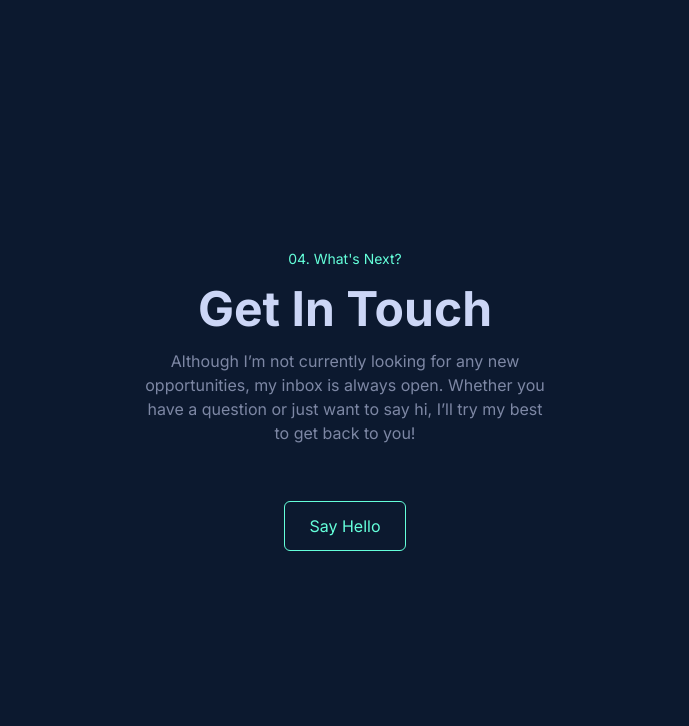
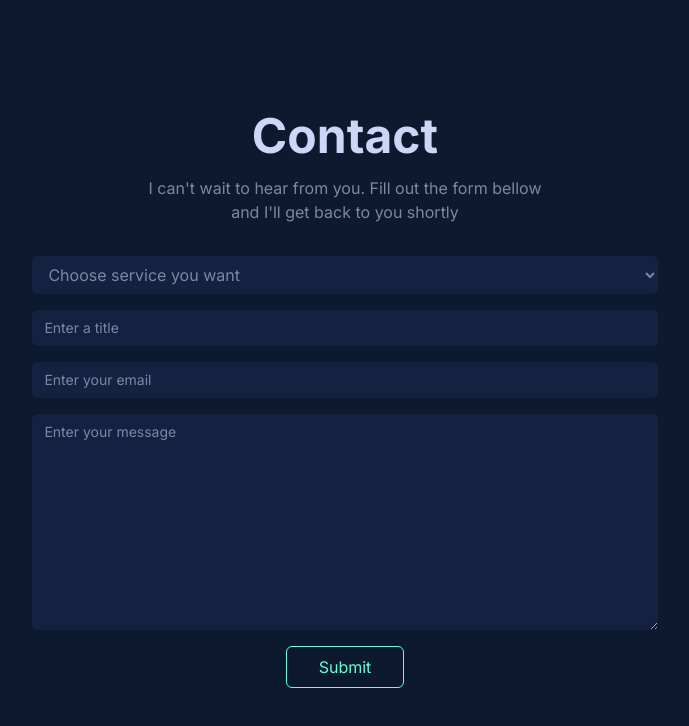
Before and after one commit to mohamed7372/Portfolio, a React (Create React App) app: page / in a window 1280 px wide. Both pictures are taken after a click on the button "Say Hello". Shown: the part 3230-3956 px from the top of the page, without its empty margins (295-984 px from the left). Built offline with nearby package versions, Linux system fonts and the light colour scheme.

Commit message:
create contact form

```diff
--- /dev/null
+++ b/src/components/form/ContactForm.jsx
@@ -0,0 +1,23 @@
+import React from 'react'
+import Button from '../ui/Button'
+
+const ContactForm = () => {
+    return (
+        <form className='flex flex-col w-full'>
+            <select name="" id="" className='rounded-md outline-none px-3 py-2 bg-secondary-250'>
+                <option value="" selected>Choose service you want</option>
+                <option value="">Need A webSite</option>
+                <option value="">Make a deal with you</option>
+            </select>
+            <input type="text" name="title" id="title" placeholder='Enter a title' className='placeholder-secondary-200 text-secondary-100 mt-4 rounded-md outline-none px-3 py-2 text-sm bg-secondary-250'/>
+
+            <input type="email" name="email" id="email" placeholder='Enter your email' className='placeholder-secondary-200 text-secondary-100 mt-4 rounded-md outline-none px-3 py-2 text-sm bg-secondary-250'/>
+
+            <textarea name="message" id="message" placeholder='Enter your message' cols="30" rows="10" className='placeholder-secondary-200 text-secondary-100 mt-4 rounded-md outline-none px-3 py-2 text-sm bg-secondary-250 max-h-64'></textarea>
+
+            <button type="submit" className='rounded-md border mt-4 border-primary-200 text-primary-200 py-2 px-8 w-fit m-auto'>Submit</button>
+        </form>
+    )
+}
+
+export default ContactForm
--- a/src/components/sections/Contact.jsx
+++ b/src/components/sections/Contact.jsx
@@ -1,13 +1,27 @@
-import React from 'react'
+import React, { useState } from 'react'
+import ContactForm from '../form/ContactForm'
 import Button from '../ui/Button'
 
 const Contact = () => {
+    const [sendMsg, showSendMsg] = useState(false)
+
     return (
-        <div className='responsive min-h-screen flex flex-col justify-center items-center'>
-            <h4 className='text-sm text-primary-200'>04. What's Next?</h4>
-            <h1 className='text-5xl font-bold text-secondary-100 mt-4 mb-4'>Get In Touch</h1>
-            <p className='text-secondary-200 w-1/2 text-center mb-14'>Although I’m not currently looking for any new opportunities, my inbox is always open. Whether you have a question or just want to say hi, I’ll try my best to get back to you!</p>
-            <Button name_btn={'Say Hello'} padding='px-6 py-3'/>
+        <div className='responsive min-h-screen flex flex-col justify-center items-center' id='contact'>
+            {!sendMsg
+                ?
+                <>
+                    <h4 className='text-sm text-primary-200'>04. What's Next?</h4>
+                    <h1 className='text-5xl font-bold text-secondary-100 mt-4 mb-4'>Get In Touch</h1>
+                    <p className='text-secondary-200 w-1/2 text-center mb-14'>Although I’m currently looking for any new opportunities, my inbox is always open. Whether you have a question or just want to say hi, I’ll try my best to get back to you!</p>
+                    <Button name_btn={'Say Hello'} padding='px-6 py-3' handleBtn={() => showSendMsg(true)}/>
+                </>
+                :
+                <div className='flex flex-col items-center'>
+                    <h1 className='text-5xl font-bold text-secondary-100 mb-4'>Contact</h1>
+                    <p className='mb-8 w-2/3 text-center'>I can't wait to hear from you. Fill out the form bellow and I'll get back to you shortly</p>
+                    <ContactForm/>
+                </div>
+            }
         </div>
     )
 }
--- a/src/components/ui/Button.jsx
+++ b/src/components/ui/Button.jsx
@@ -1,9 +1,10 @@
-const Button = ({ name_btn, padding}) => {
+const Button = ({ name_btn, padding, handleBtn}) => {
 
     return (
         <button
             className={`text-primary-200 rounded-md border border-primary-200 ${padding}
-                hover:bg-primary-200 hover:bg-opacity-20`}>
+                hover:bg-primary-200 hover:bg-opacity-20`}
+            onClick={handleBtn}>
             {name_btn}
         </button>
     );
--- a/src/index.css
+++ b/src/index.css
@@ -25,6 +25,10 @@ font-family: 'Inter', sans-serif; */
   color: #7d87a4;
 }
 
+html{
+  scroll-behavior: smooth;
+}
+
 body {
   background-color: var(--bg-color);
 }
--- a/src/layout/NavBar.jsx
+++ b/src/layout/NavBar.jsx
@@ -20,8 +20,10 @@ const NavBar = () => {
                         Work
                     </li>
                     <li className="px-4 py-2 text-secondary-100 cursor-pointer hover:text-primary-200 flex items-center">
-                        <span className="text-primary-200 font-medium mr-1">04.</span>
-                        Contact
+                        <a href="#contact">
+                            <span className="text-primary-200 font-medium mr-1">04.</span>
+                            Contact
+                        </a>
                     </li>
                     <li className="px-4 py-2">
                         <Button name_btn='Resume' padding_left_right={4} padding_top_bottom={2} />
```
